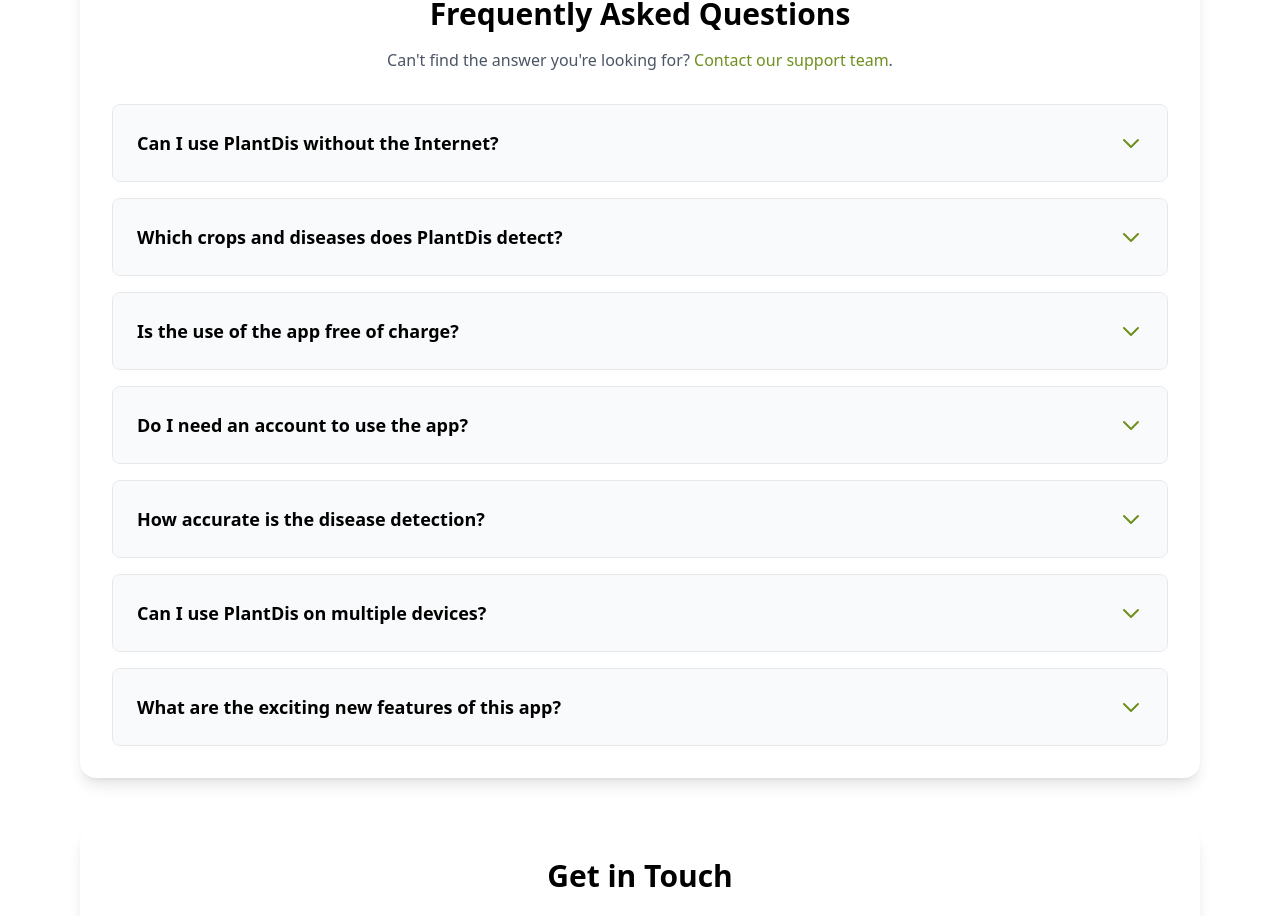
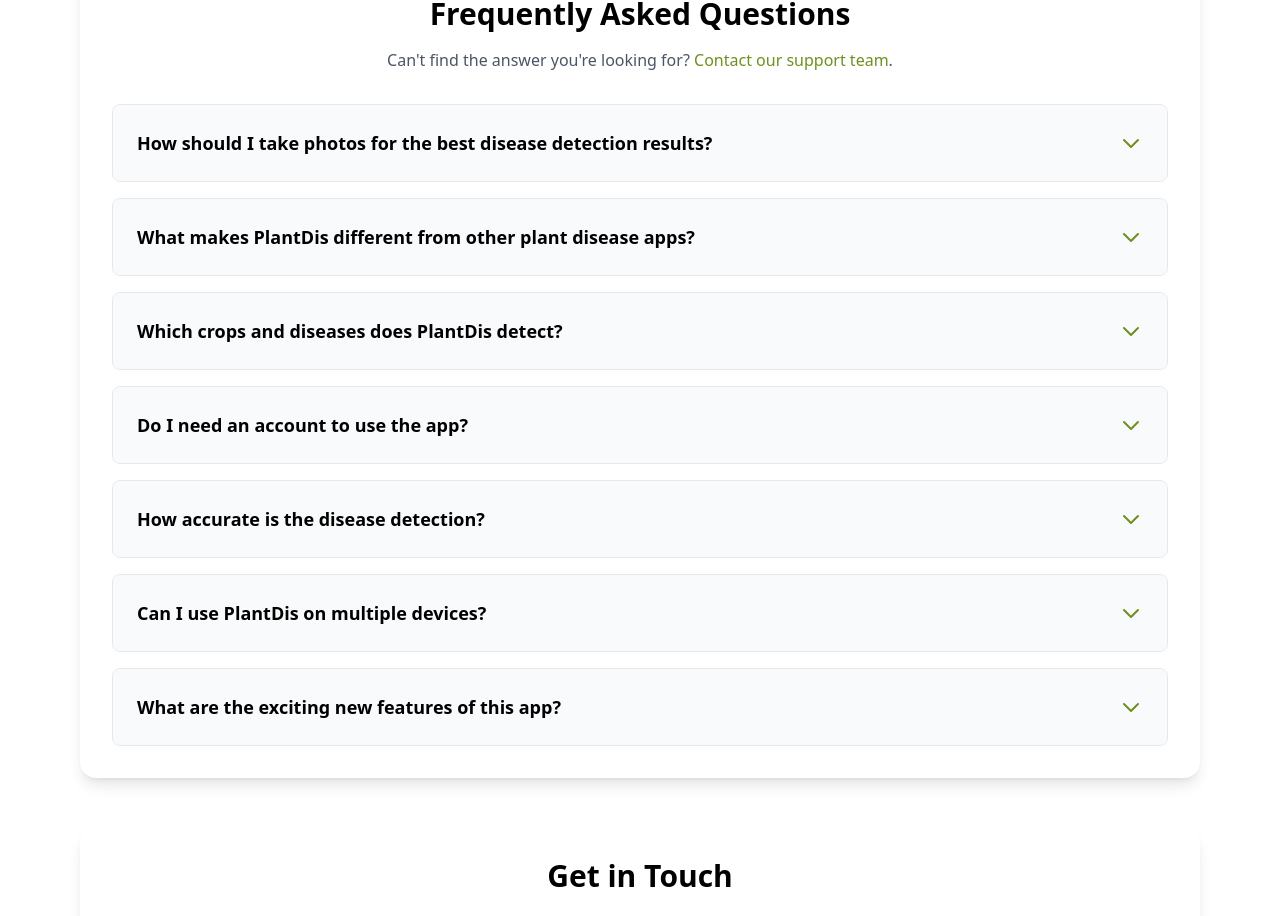
Before and after one commit to plantdis/plantdis.github.io, a React (Vite) app: page / in a window 1280 px wide. Shown: the part 6872-7788 px from the top of the page. Built offline with nearby package versions, Linux system fonts and the light colour scheme; grey boxes are pictures that could not be loaded; the HTML template or start-up script is replaced by a standard one.

Commit message:
Optimized the answers to related questions.

```diff
--- a/src/App.jsx
+++ b/src/App.jsx
@@ -389,16 +389,16 @@
 
   const faqs = [
     {
-      question: "Can I use PlantDis without the Internet?",
-      answer: "Yes! PlantDis is designed to work completely offline. Once you download the app, all AI models run locally on your device, making it perfect for use in remote farms without internet connectivity. However, we recommend using the app with an internet connection when possible to unlock additional features such as cloud sync, latest model updates, and access to our advanced AI advisory system."
+      question: "How should I take photos for the best disease detection results?",
+      answer: "For optimal results, take clear, well-lit photos of affected leaves showing symptoms clearly. Avoid blurry images, extreme close-ups, or photos with heavy shadows. Natural daylight works best, and try to fill the frame with the leaf while showing the disease symptoms. The app works with both individual leaves and plant sections."
+    },
+    {
+      question: "What makes PlantDis different from other plant disease apps?",
+      answer: "PlantDis is specifically trained on Australian agricultural data and uses cutting-edge MobileNetV2 and Mask R-CNN models with visible, UV, and hyperspectral imaging data. Unlike generic plant apps, we focus exclusively on crop diseases with >95% accuracy and provide localized treatment recommendations based on Australian farming conditions and protocols."
     },
     {
       question: "Which crops and diseases does PlantDis detect?",
       answer: "PlantDis can identify 39 different plant conditions across 14 high-value crops including wheat, corn, potato, tomato, apple, grape, and more. The system covers common diseases like blight, rust, powdery mildew, and various fungal infections."
-    },
-    {
-      question: "Is the use of the app free of charge?",
-      answer: "Yes, PlantDis is completely free to use. As an academic research project funded by the Australian Plant Phenomics Network, we provide this tool at no cost to support farmers and researchers worldwide."
     },
     {
       question: "Do I need an account to use the app?",
```
